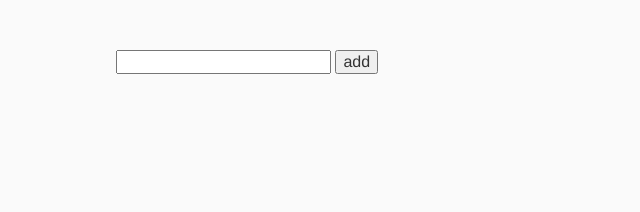
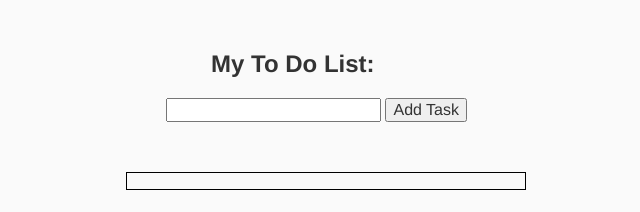
Before and after one commit to JoEdge/To-Do-List, a plain HTML site: page index.html in a window 1280 px wide. Shown: the whole page, without its empty margins (314-954 px from the left). Drawn offline with Linux system fonts and the light colour scheme.

Commit message:
added div for complete & total count

```diff
--- a/index.html
+++ b/index.html
@@ -16,13 +16,18 @@
   <body>
 
     <div class="box">
-      <input class="input">
+      <h2>My To Do List:</h2>
+        <input class="input">
     </input>
-      <button>add</button>
+        <button>Add Task</button>
+          <ul class="toDoItems">
+          </ul>
+    </div>
 
-      <ul class="toDoItems">
+    <div class="box2">
+      <ul class="counter">
       </ul>
-</div>
+    </div>
 
     <script type="text/template" id="todo_items">
         <li><%= task %></li>
--- a/styles/main.css
+++ b/styles/main.css
@@ -1 +1 @@
-*{box-sizing:border-box}body{background:#fafafa;font-family:"Helvetica Neue",Helvetica,Arial,sans-serif;color:#333}.box{margin:50px auto;display:block;width:500px}.box .input{margin-left:40px}.toDoItems{list-style:none}.toDoItems li{width:200px;min-height:30px;padding-left:20px;border:1px solid #000;border-radius:30px;margin-top:30px;text-align:left}.toDoItems li #away{float:right;margin-right:.5px;border-radius:50px}.clicked{background-color:green;color:#fff}
+*{box-sizing:border-box}body{background:#fafafa;font-family:"Helvetica Neue",Helvetica,Arial,sans-serif;color:#333}.clicked{background-color:green;color:#fff}.box{display:block;width:400px;margin:50px auto}.box h2{padding-left:85px}.box .input{margin-left:40px}.toDoItems{list-style:none}.toDoItems li{width:200px;min-height:30px;padding-left:20px;border:1px solid #000;border-radius:30px;margin-top:30px;text-align:left}.toDoItems li #away{float:right;margin-right:.5px;border-radius:50px}.box2{display:block;width:400px;min-height:10px;border:1px solid #000;margin:50px auto}
```
